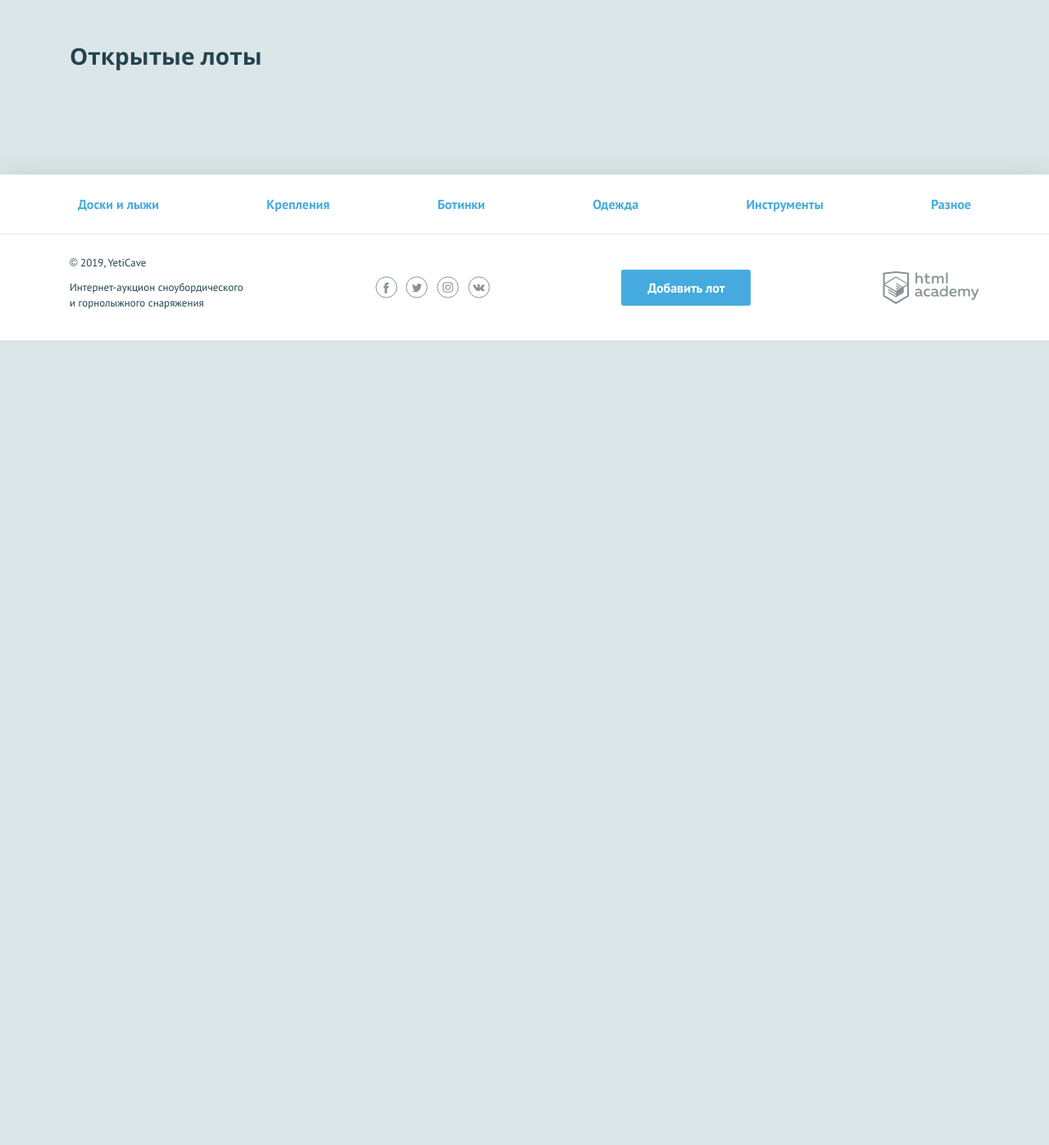
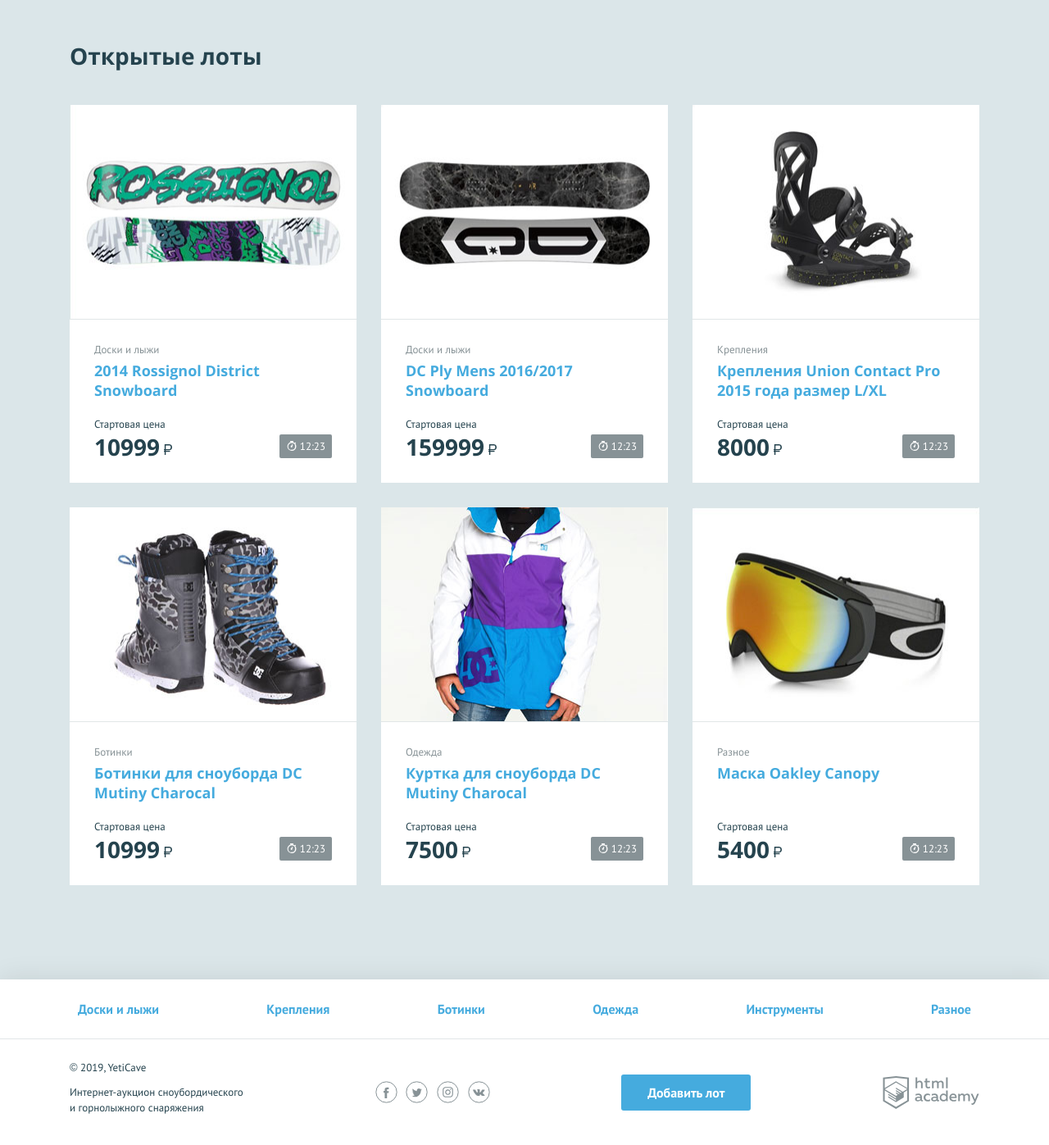
Before and after one commit to annadogaeva/878849-yeticave-10, a PHP site: page / in a window 1280 px wide. Shown: the part 508-1905 px from the top of the page at 82% size. Before the commit the page ends 923 px from the top, so only its background shows below. Run offline with PHP 8.4, Linux system fonts and the light colour scheme; data that the repository does not hold is empty; some libraries are stand-ins or nearby versions.

Commit message:
Итерация по массивам

```diff
--- a/index.php
+++ b/index.php
@@ -4,7 +4,32 @@
 $user_name = 'Анна Догаева'; // укажите здесь ваше имя
 
 $categories = ['Доски и лыжи', 'Крепления', 'Ботинки', 'Одежда', 'Инструменты', 'Разное'];
-
+$lots = [
+[name => '2014 Rossignol District Snowboard',
+category => 'Доски и лыжи',
+price => 10999,
+url =>  'img/lot-1.jpg'],
+[name => 'DC Ply Mens 2016/2017 Snowboard',
+category => 'Доски и лыжи',
+price => 159999,
+url =>  'img/lot-2.jpg'],
+[name => 'Крепления Union Contact Pro 2015 года размер L/XL',
+category => 'Крепления',
+price => 8000,
+url =>  'img/lot-3.jpg'],
+[name => 'Ботинки для сноуборда DC Mutiny Charocal',
+category => 'Ботинки',
+price => 10999,
+url =>  'img/lot-4.jpg'],
+[name => 'Куртка для сноуборда DC Mutiny Charocal',
+category => 'Одежда',
+price => 7500,
+url =>  'img/lot-5.jpg'],
+[name => 'Маска Oakley Canopy',
+category => 'Разное',
+price => 5400,
+url =>  'img/lot-6.jpg'],
+];
 
 ?>
 <!DOCTYPE html>
@@ -17,7 +42,6 @@
 </head>
 <body>
 <div class="page-wrapper">
-
 <header class="main-header">
     <div class="main-header__container container">
         <h1 class="visually-hidden">YetiCave</h1>
@@ -75,15 +99,15 @@
             <?php foreach ($lots as $key => $value): ?>
             <li class="lots__item lot">
                 <div class="lot__image">
-                    <img src="<?=$value?>" width="350" height="260" alt="">
+                    <img src="<?=$value['url']?>" width="350" height="260" alt="">
                 </div>
                 <div class="lot__info">
-                    <span class="lot__category">Название категории</span>
-                    <h3 class="lot__title"><a class="text-link" href="pages/lot.html">Название товара</a></h3>
+                    <span class="lot__category"><?=$value['category']?></span>
+                    <h3 class="lot__title"><a class="text-link" href="pages/lot.html"><?=$value['name']?></a></h3>
                     <div class="lot__state">
                         <div class="lot__rate">
                             <span class="lot__amount">Стартовая цена</span>
-                            <span class="lot__cost">цена<b class="rub">р</b></span>
+                            <span class="lot__cost"><?=$value['price']?><b class="rub">р</b></span>
                         </div>
                         <div class="lot__timer timer">
                             12:23
```
